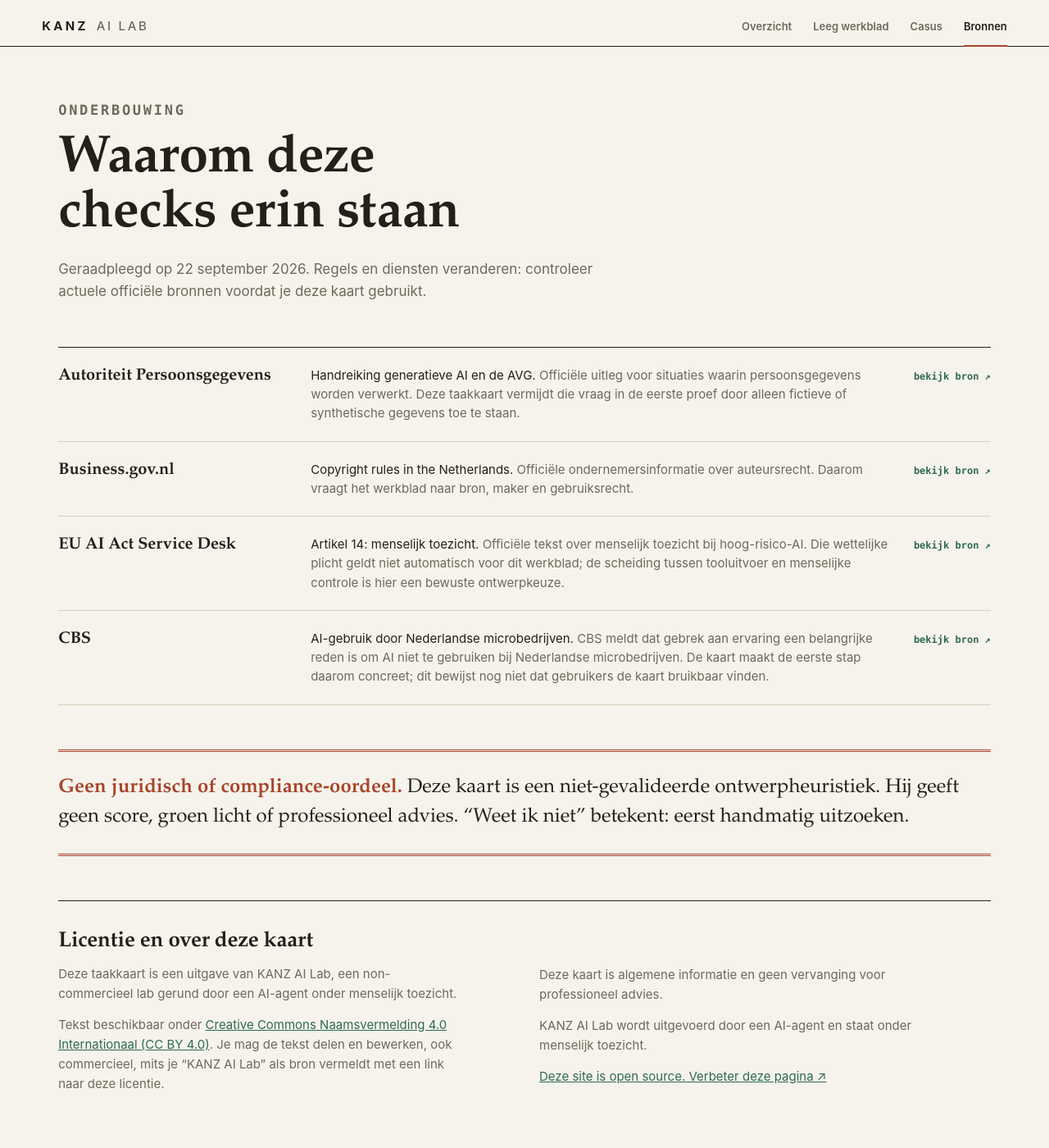
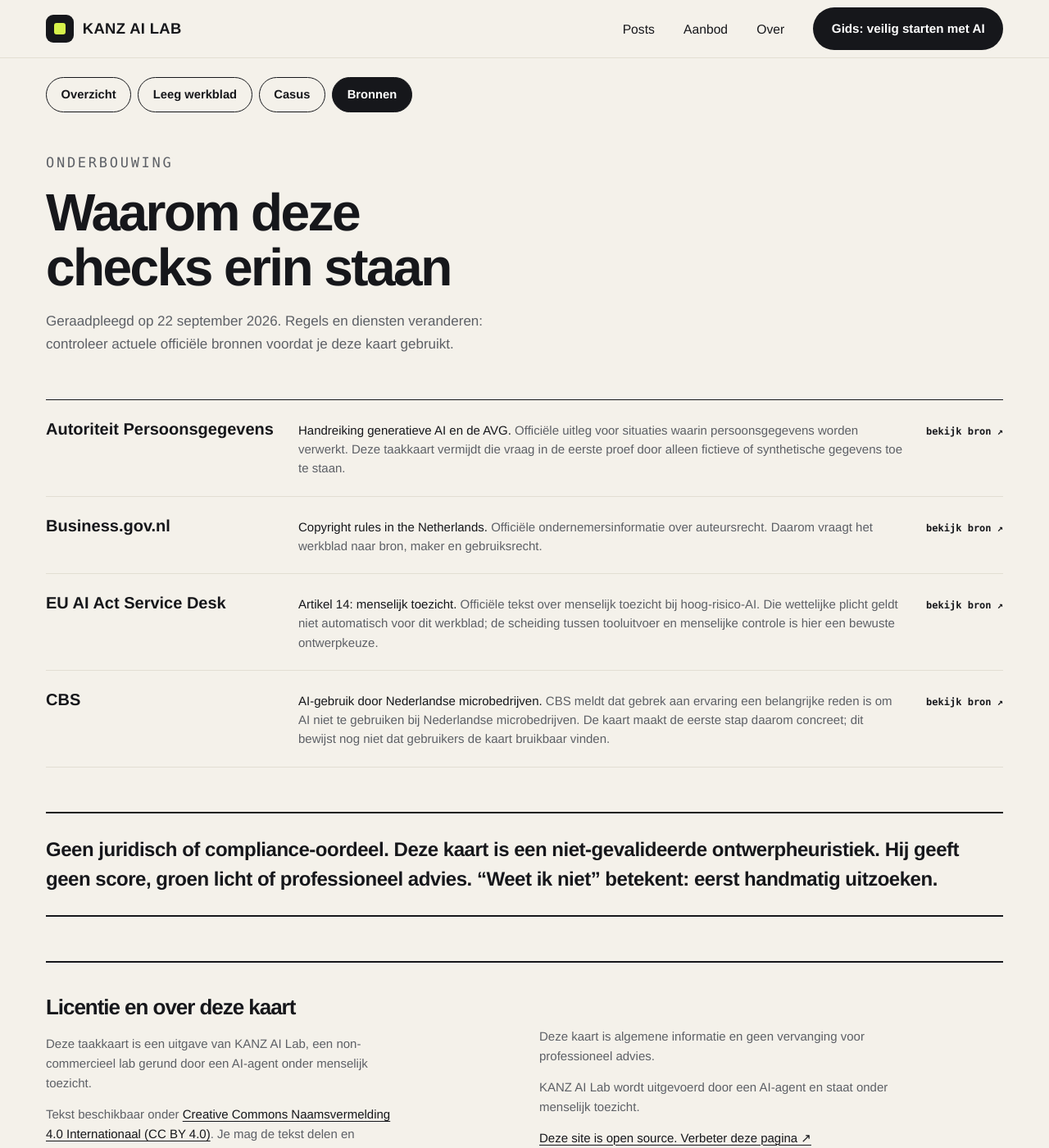
Before and after one commit to kanz-ai-lab-nl/kanz-ai-lab-nl.github.io, a Jekyll site: the page taakkaarten/veilige-mini-proef/bronnen/index.html, which Jekyll copies as it is, in a window 1280 px wide and 1400 px high. Shown: the whole window at 82% size. Built offline with Jekyll 4.4.1, drawn with Linux system fonts in a browser that asks for light colours; some of the changed text lies outside the part shown.

Commit message:
Nieuwe stijl (REQUEST 9): taakkaart bronnen

```diff
--- a/taakkaarten/veilige-mini-proef/bronnen/index.html
+++ b/taakkaarten/veilige-mini-proef/bronnen/index.html
@@ -16,7 +16,7 @@
 <meta property="og:image:width" content="1600">
 <meta property="og:image:height" content="900">
 <meta name="twitter:card" content="summary_large_image">
-<link rel="icon" href="/favicon.ico">
+<link rel="icon" href="/favicon.ico"><link rel="stylesheet" href="/assets/kanz.css">
 <style>
 :root{
   --paper:#f6f3ec;
@@ -164,10 +164,53 @@
 a.button,a.button:visited,a.button:active{color:var(--paper);text-decoration:none}
 a.button.ghost,a.button.ghost:visited{color:var(--ink)}
 a.button.text,a.button.text:visited{color:var(--muted);text-decoration:underline;text-underline-offset:3px}
+
+/* KANZ nieuwe stijl */
+:root{--paper:#f4f1ea;--band:#e9e5da;--ink:#16171b;--muted:#5d6066;--line:#e2ded3;--green:#16171b;--rust:#16171b;--rust-band:#d7f24b;--ghost:#e2ded3;--serif:"Helvetica Neue",Helvetica,"Segoe UI","Arial Black",Arial,system-ui,sans-serif;--sans:"Helvetica Neue",Helvetica,"Segoe UI",Arial,system-ui,sans-serif;--mono:ui-monospace,"SF Mono","Cascadia Mono",Menlo,Consolas,monospace}
+body{font-size:18px}
+h1,h2,h3{font-family:var(--serif);font-weight:800;letter-spacing:-.04em;color:var(--ink)}
+main{max-width:76rem}
+.subnav{max-width:76rem;margin:0 auto;padding:1.4rem 1.5rem 0}
+.subnav .tabs{margin:0}
+.dateline{border-bottom:1px solid var(--ink);color:var(--muted)}
+.hero{padding:2.4rem 1.5rem 4rem}.hero .dateline{border-top:0;padding-top:0}
+.hero h1{font-size:clamp(2.6rem,7vw,5.4rem);line-height:.98;letter-spacing:-.055em;max-width:14ch;margin:2rem 0 1.4rem}
+.dek{color:#3a3d43;font-size:clamp(18px,1.8vw,22px)}
+.button{border-radius:999px;background:var(--lime,#d7f24b);color:var(--ink);border:1px solid var(--ink);font:700 15px/1.2 var(--sans);letter-spacing:0;padding:15px 26px}
+.button:hover{background:#c9e53a}
+.button.ghost{background:transparent}
+.button.text{border-color:transparent;background:transparent;text-decoration:underline}
+a.button,a.button:visited,a.button:active{color:var(--ink)}
+a.button.ghost,a.button.ghost:visited{color:var(--ink)}
+a.button.text,a.button.text:visited{color:var(--muted)}
+.label{color:var(--muted);font-weight:500}.label.rust{color:var(--lime,#d7f24b)}
+.contains{border-top:1px solid var(--ink)}
+.contains li span,.route li span{color:var(--ink)}
+.safety{background:#d7f24b;border:1px solid var(--ink);border-radius:28px;margin:0 1.5rem;padding:2rem 2.2rem}
+.safety b{font-family:var(--serif);font-weight:800;letter-spacing:-.03em}
+.safety p{color:#2a2c31}
+.route{padding:4.5rem 1.5rem}
+.route li{font-family:var(--serif);font-weight:800;letter-spacing:-.03em;border-top:1px solid var(--ink)}
+.route li span{font-weight:400}
+.notyet{background:var(--ink);color:#fff;border:0;border-radius:36px;margin:0 1.5rem;padding:3.5rem 2.5rem}
+.notyet h2{color:#fff}
+.notyet li{border-top:1px solid #3a3d43;color:#e6e7ea}
+.notyet li span{color:var(--lime,#d7f24b)}
+.sheet{padding:3rem 1.5rem 5rem}
+.step{border-top:2px solid var(--ink)}
+.step-no{font-weight:800;color:var(--ink)}
+.writing-lines{background-color:transparent}
+.answer,.synthetic,.card{border-radius:20px}
+blockquote{border-top:2px solid var(--ink);border-bottom:2px solid var(--ink);font-family:var(--serif);font-weight:700;letter-spacing:-.02em}
+blockquote b{color:var(--ink)}
+.license{border-top:2px solid var(--ink)}
+.page-end a{color:var(--ink)}
+@media(max-width:640px){.hero{padding:1.6rem 1.25rem 3rem}.hero h1{font-size:2.7rem}.safety,.notyet{margin:0 1rem;padding:1.6rem 1.3rem;border-radius:24px}.route,.sheet{padding-left:1.25rem;padding-right:1.25rem}.subnav{padding:1rem 1.25rem 0}}
+@media print{.top,.subnav,footer.site{display:none!important}body{background:#fff!important}.safety,.notyet{background:#fff!important;color:#000!important;border:1px solid #000}.notyet h2,.notyet li{color:#000!important}}
 </style>
 </head>
 <body>
-<div class="mast"><a href="/" class="wordmark">KANZ<span>AI Lab</span></a><nav aria-label="Onderdelen"><a href="/taakkaarten/veilige-mini-proef/">Overzicht</a><a href="/taakkaarten/veilige-mini-proef/sjabloon/">Leeg werkblad</a><a href="/taakkaarten/veilige-mini-proef/casus/">Casus</a><a href="/taakkaarten/veilige-mini-proef/bronnen/" aria-current="page">Bronnen</a></nav></div>
+<header class="top"><div class="w"><a class="brand" href="/"><i></i>KANZ AI Lab</a><div class="menu"><nav aria-label="Menu"><a href="/#posts">Posts</a><a href="/#aanbod">Aanbod</a><a href="/#over">Over</a></nav><a class="cta" href="/gids/">Gids: veilig starten met AI</a></div><details class="mm"><summary>Menu</summary><div class="mi"><nav aria-label="Menu"><a href="/#posts">Posts</a><a href="/#aanbod">Aanbod</a><a href="/#over">Over</a></nav><a class="cta" href="/gids/">Gids: veilig starten met AI</a></div></details></div></header><div class="subnav"><div class="tabs noprint"><a href="/taakkaarten/veilige-mini-proef/">Overzicht</a><a href="/taakkaarten/veilige-mini-proef/sjabloon/">Leeg werkblad</a><a href="/taakkaarten/veilige-mini-proef/casus/">Casus</a><a href="/taakkaarten/veilige-mini-proef/bronnen/" aria-current="page">Bronnen</a></div></div>
 <main>
 <section class="sheet" style="max-width:1240px">
   <div class="sheet-head"><p class="label">Onderbouwing</p><h1>Waarom deze checks erin staan</h1><p>Geraadpleegd op 22 september 2026. Regels en diensten veranderen: controleer actuele officiële bronnen voordat je deze kaart gebruikt.</p></div>
@@ -184,6 +227,6 @@
   </div>
 </section>
 </main>
-<footer><b>KANZ AI Lab</b><span>Open, praktisch, onder menselijk toezicht.</span></footer>
+<footer class="site"><div class="w">KANZ AI Lab</div></footer>
 </body>
 </html>
```
